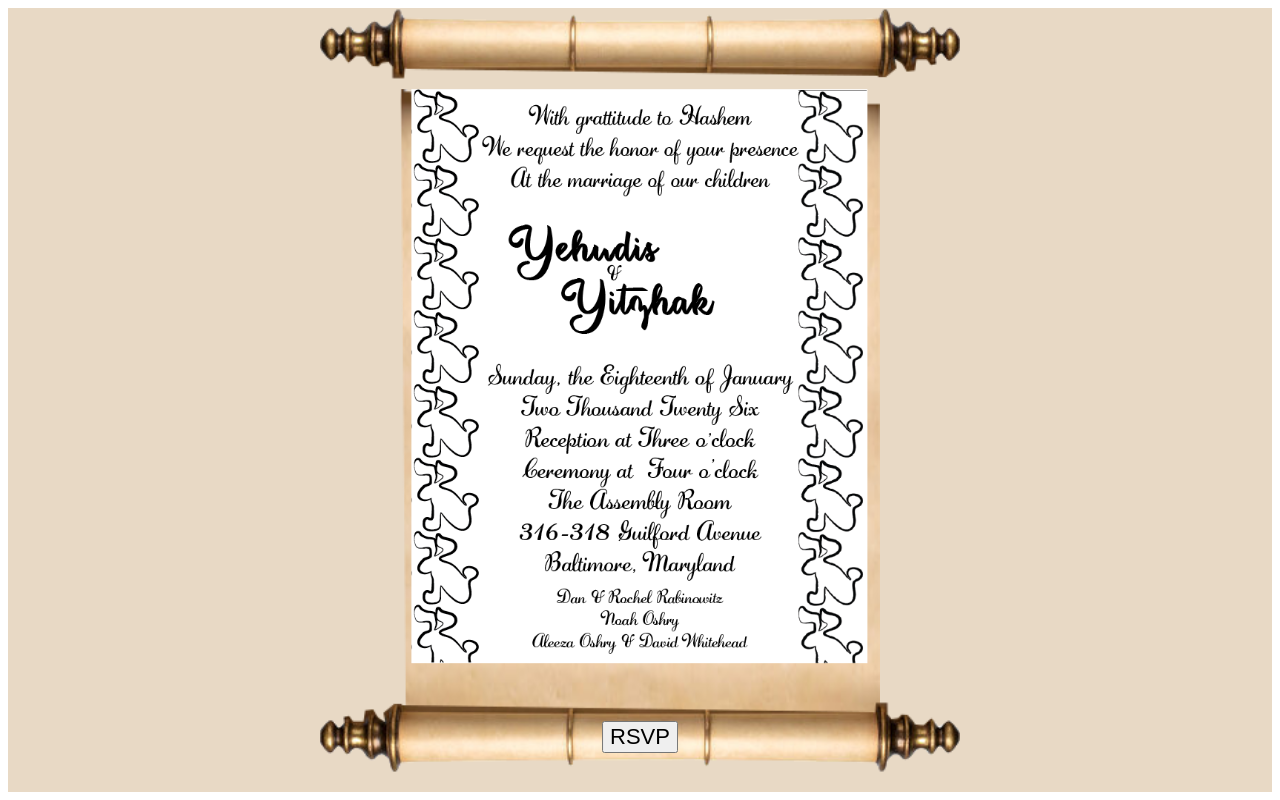
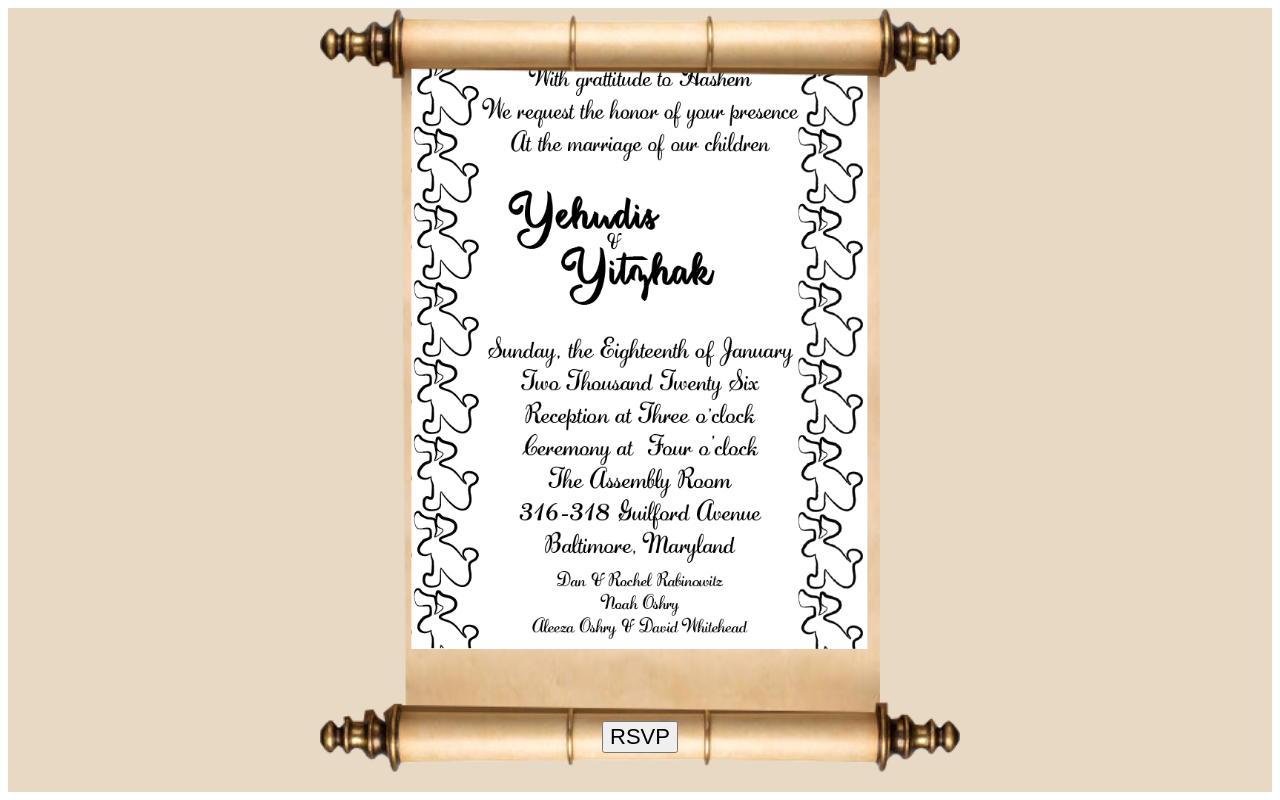
Before and after one commit to zozer/zozer.github.io, a plain HTML site: page index.html in a window 1280 px wide. Drawn offline with Linux system fonts and the light colour scheme.

Commit message:
fix anchor

```diff
--- a/index.css
+++ b/index.css
@@ -67,7 +67,8 @@ input {
     position: absolute;
     height: 5%;
     width: 75%;
-    top: 51%
+    top: 51%;
+    transform: translate(-50%, 0);
 }
 
 #card
--- a/index.html
+++ b/index.html
@@ -97,7 +97,8 @@ Favorite Birb: ${birb}`;
 
             var top = scroll_top.getBoundingClientRect();
             var bottom = scroll_bottom.getBoundingClientRect();
-            sheet.style.height = `${(bottom.top + bottom.height) - top.top - 90}`;
+            sheet.style.top = top.top + top.height - 30;
+            sheet.style.height = `${(bottom.top + bottom.height) - top.top - 60}`;
             await sleep(1);
         }
     }
```
